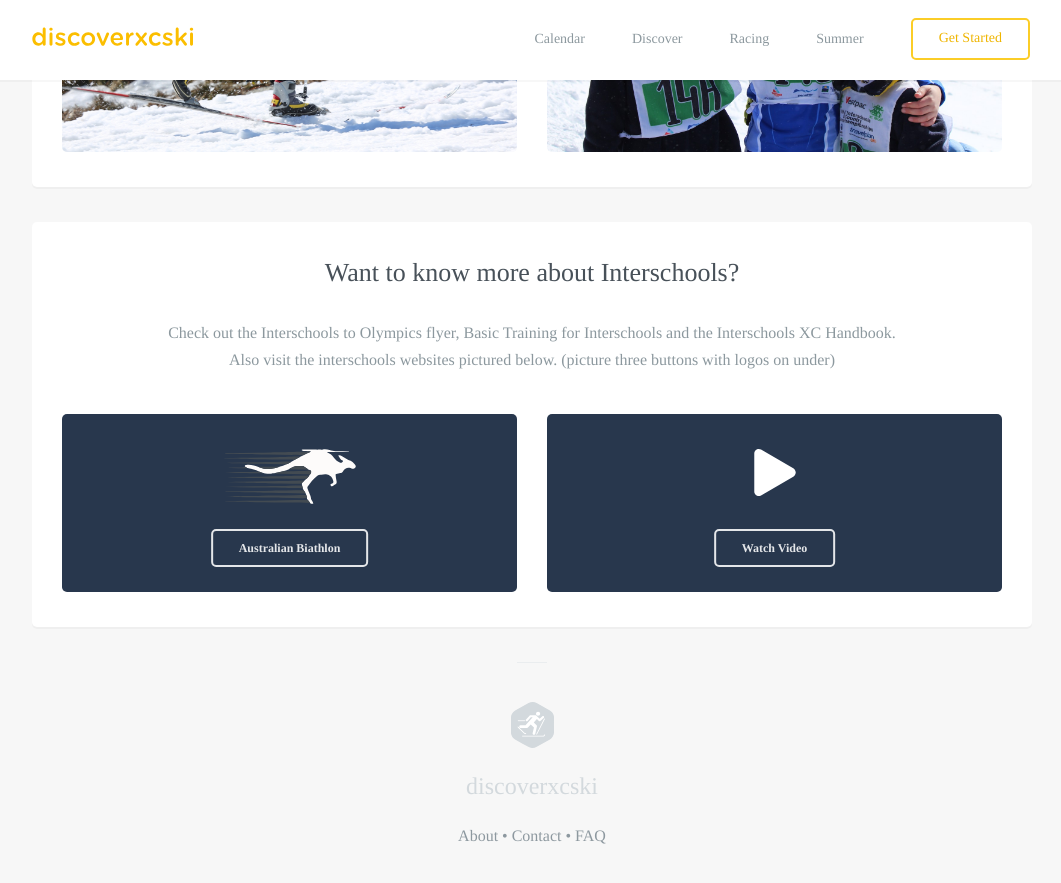
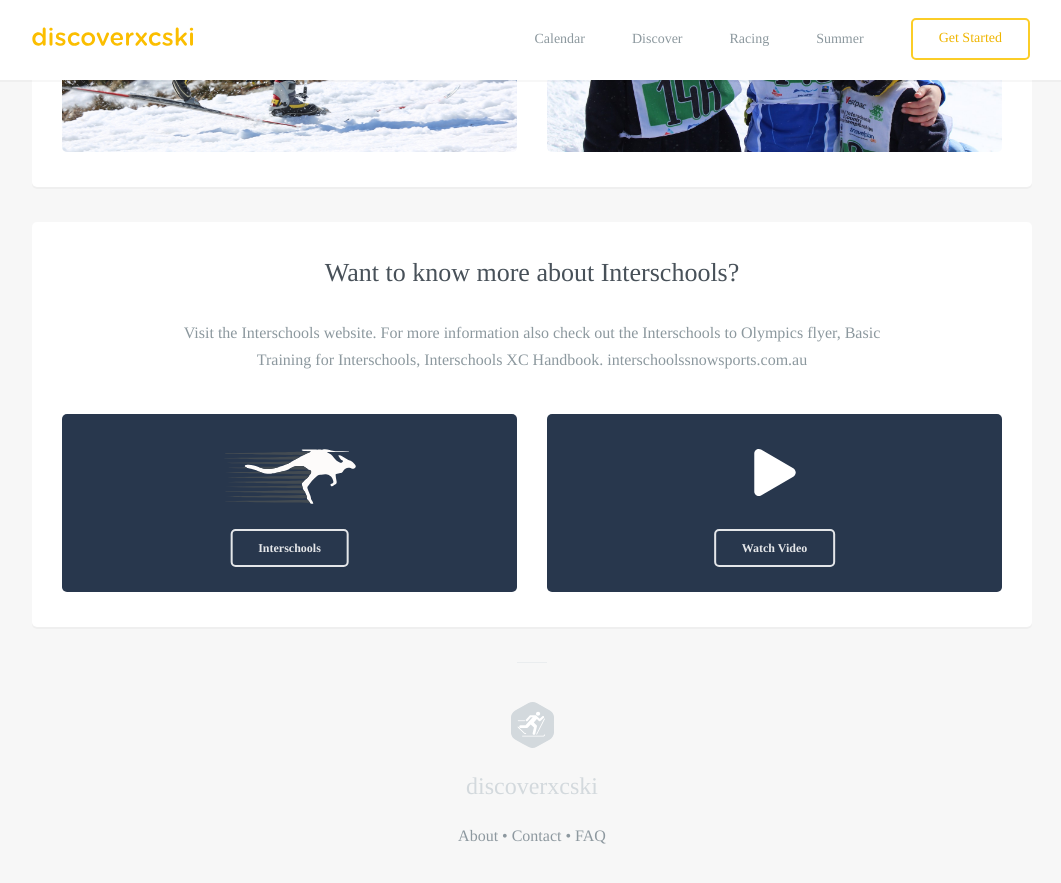
Before and after one commit to robcatto/robcatto.github.io, a Jekyll site: the page built from racing/school-level/index.html, in a window 1280 px wide and 900 px high, scrolled down 2715 px. Shown: the top 883 px of the window, without its empty margins (108-1169 px from the left). Built offline with Jekyll 4.4.1, drawn with Linux system fonts in a browser that asks for light colours; some web fonts are replaced; Markdown is read by kramdown in place of the engine named in the settings.

Commit message:
Update index.html

```diff
--- a/racing/school-level/index.html
+++ b/racing/school-level/index.html
@@ -121,7 +121,7 @@ layout: default
 
                    <section class="mobile_section" style="border-bottom: none;">
                 <h3>Want to know more about Interschools?</h3>
-                <p> Check out the Interschools to Olympics flyer, Basic Training for Interschools and the Interschools XC Handbook.  Also visit the interschools websites pictured below.  (picture three buttons with logos on under)
+                <p> Visit the Interschools website.  For more information also check out the Interschools to Olympics flyer, Basic Training for Interschools, Interschools XC Handbook.    interschoolssnowsports.com.au
 
 
                 </p>
@@ -164,7 +164,7 @@ layout: default
         </g>
     </g>
 </svg>
-                                                    <a class="button small inverse" href="/perks" data-featurette="analytics-click-event" data-event-category="button" data-event-action="M: Clicked Perks" data-event-label="Source: Features Page" id="featurette-13">Australian Biathlon</a>
+                                                    <a class="button small inverse" href="/perks" data-featurette="analytics-click-event" data-event-category="button" data-event-action="M: Clicked Perks" data-event-label="Source: Features Page" id="featurette-13">Interschools</a>
                                                 </div>
                         </div>
 
```
